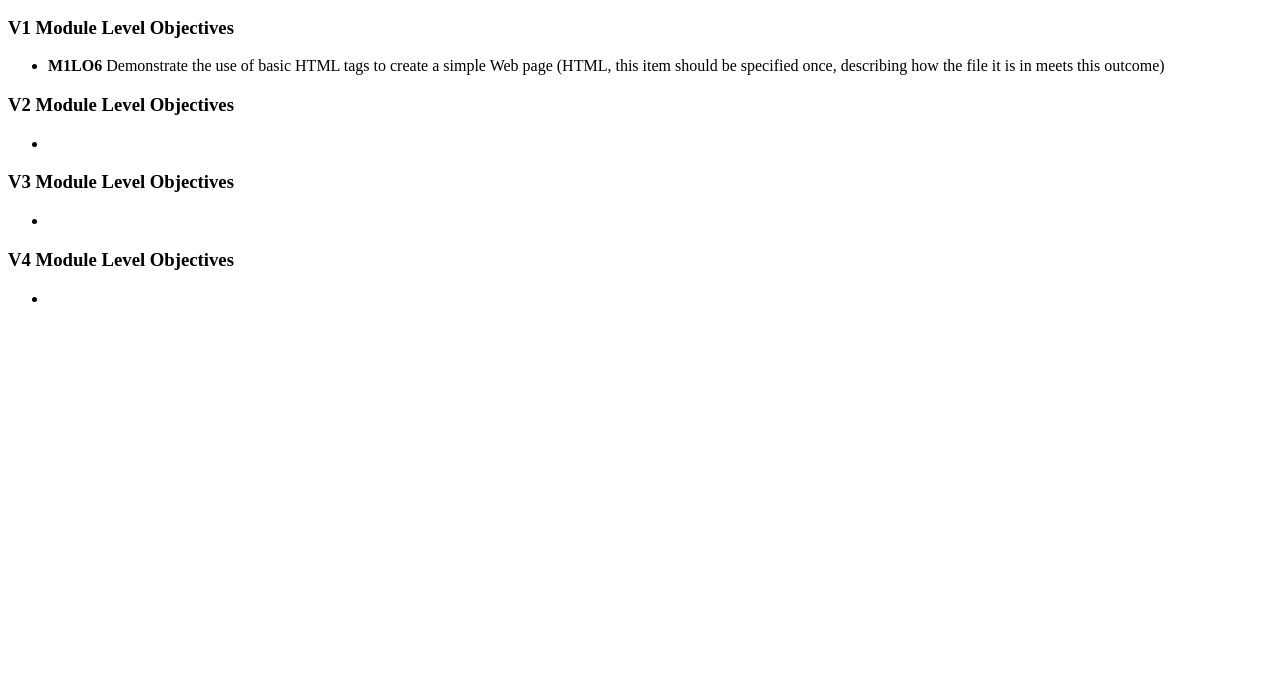
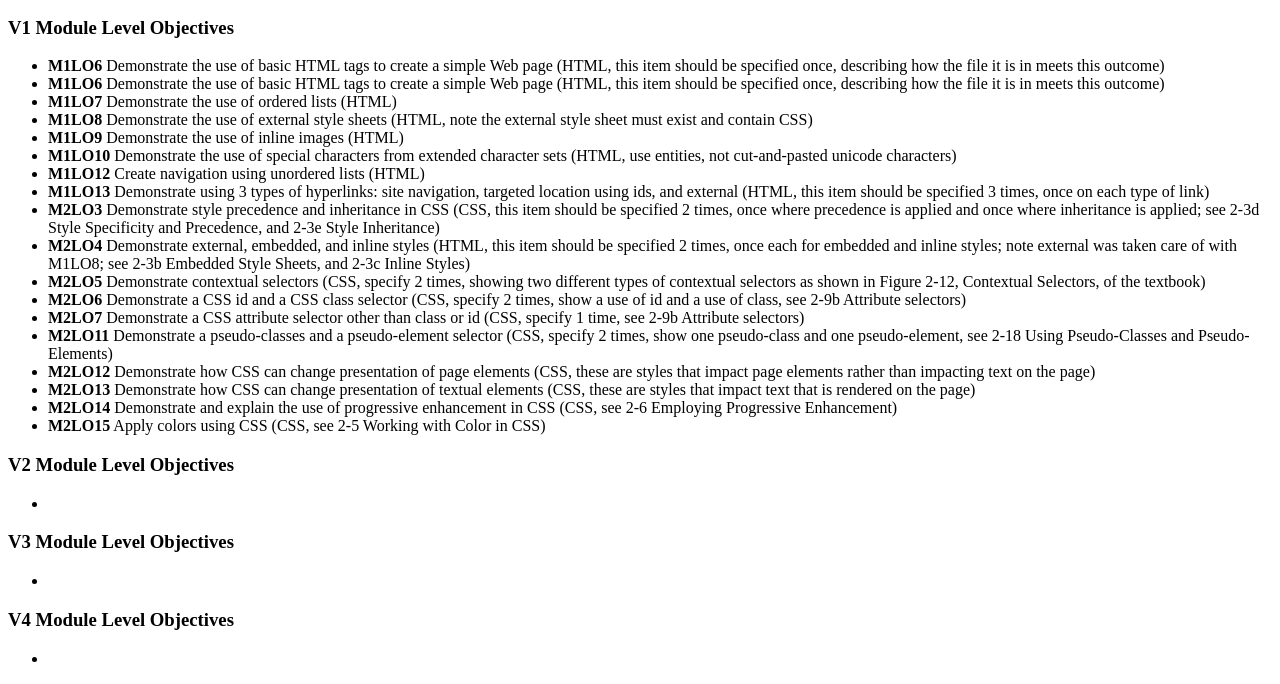
Before and after one commit to Schultz9927t/Olympic_College_Timothy_Schultz_CIS_155_Winter_2021, a plain HTML site: page index.html in a window 1280 px wide. Shown: the part 154-838 px from the top of the page. Before the commit the page ends 800 px from the top, so only its background shows below. Drawn offline with Linux system fonts and the light colour scheme.

Commit message:
commit
commit

```diff
--- a/index.html
+++ b/index.html
@@ -1,8 +1,8 @@
 <!--
-    Name:
-    Date:
-    Course:
-    Instructor:
+    Name: Timothy Schultz
+    Date: 1/23/2021
+    Course: CIS155
+    Instructor: Mark
     Assignment: Basic Site for CIS 155
     Notes:
 
@@ -13,7 +13,7 @@
 <h1>CIS 155 Project</h1>
 <p>
     <ul>
-    <li><a href="">V1 Project</a></li>
+    <li><a href="indexv1.html">V1 Project</a></li>
     <li><a href="">V2 Project</a></li>
     <li><a href="">V3 Project</a></li>
     <li><a href="">V4 Project</a></li>
@@ -25,7 +25,24 @@
     <ul>
         <!-- For example, by adding the list item below, you are committing to having it in your assignment and you have placed the M1L06 next to the element in your code so I can easily find it. You will need to do this for all consequent module level objectives. -->
         <li><b>M1LO6</b> Demonstrate the use of basic HTML tags to create a simple Web page (HTML, this item should be specified once, describing how the file it is in meets this outcome)</li>
-    </ul>
+        <li><b>M1LO6</b> Demonstrate the use of basic HTML tags to create a simple Web page (HTML, this item should be specified once, describing how the file it is in meets this outcome)</li>
+        <li><b>M1LO7</b> Demonstrate the use of ordered lists (HTML)</li>
+        <li><b>M1LO8</b> Demonstrate the use of external style sheets (HTML, note the external style sheet must exist and contain CSS)</li>
+        <li><b>M1LO9</b> Demonstrate the use of inline images (HTML)</li>
+        <li><b>M1LO10</b> Demonstrate the use of special characters from extended character sets (HTML, use entities, not cut-and-pasted unicode characters)</li>
+        <li><b>M1LO12</b> Create navigation using unordered lists (HTML)</li>
+        <li><b>M1LO13</b> Demonstrate using 3 types of hyperlinks: site navigation, targeted location using ids, and external (HTML, this item should be specified 3 times, once on each type of link)</li>
+        <li><b>M2LO3</b> Demonstrate style precedence and inheritance in CSS (CSS, this item should be specified 2 times, once where precedence is applied and once where inheritance is applied; see 2-3d Style Specificity and Precedence, and 2-3e Style Inheritance)</li>
+        <li><b>M2LO4</b> Demonstrate external, embedded, and inline styles (HTML, this item should be specified 2 times, once each for embedded and inline styles; note external was taken care of with M1LO8; see 2-3b Embedded Style Sheets, and 2-3c Inline Styles)</li>
+        <li><b>M2LO5</b> Demonstrate contextual selectors (CSS, specify 2 times, showing two different types of contextual selectors as shown in Figure 2-12, Contextual Selectors, of the textbook)</li>
+        <li><b>M2LO6</b> Demonstrate a CSS id and a CSS class selector (CSS, specify 2 times, show a use of id and a use of class, see 2-9b Attribute selectors)</li>
+        <li><b>M2LO7</b> Demonstrate a CSS attribute selector other than class or id (CSS, specify 1 time, see 2-9b Attribute selectors)</li>
+        <li><b>M2LO11</b> Demonstrate a pseudo-classes and a pseudo-element selector (CSS, specify 2 times, show one pseudo-class and one pseudo-element, see 2-18 Using Pseudo-Classes and Pseudo-Elements)</li>
+        <li><b>M2LO12</b> Demonstrate how CSS can change presentation of page elements (CSS, these are styles that impact page elements rather than impacting text on the page)</li>
+        <li><b>M2LO13</b> Demonstrate how CSS can change presentation of textual elements (CSS, these are styles that impact text that is rendered on the page)</li>
+        <li><b>M2LO14</b> Demonstrate and explain the use of progressive enhancement in CSS (CSS, see 2-6 Employing Progressive Enhancement)</li>
+        <li><b>M2LO15</b> Apply colors using CSS (CSS, see 2-5 Working with Color in CSS)</li>
+        </ul>
     <h3>V2 Module Level Objectives</h3>
     <ul>
         <li></li>
```
Also changed, not shown: V1/indexv1.html (renamed from V1/index.html).
